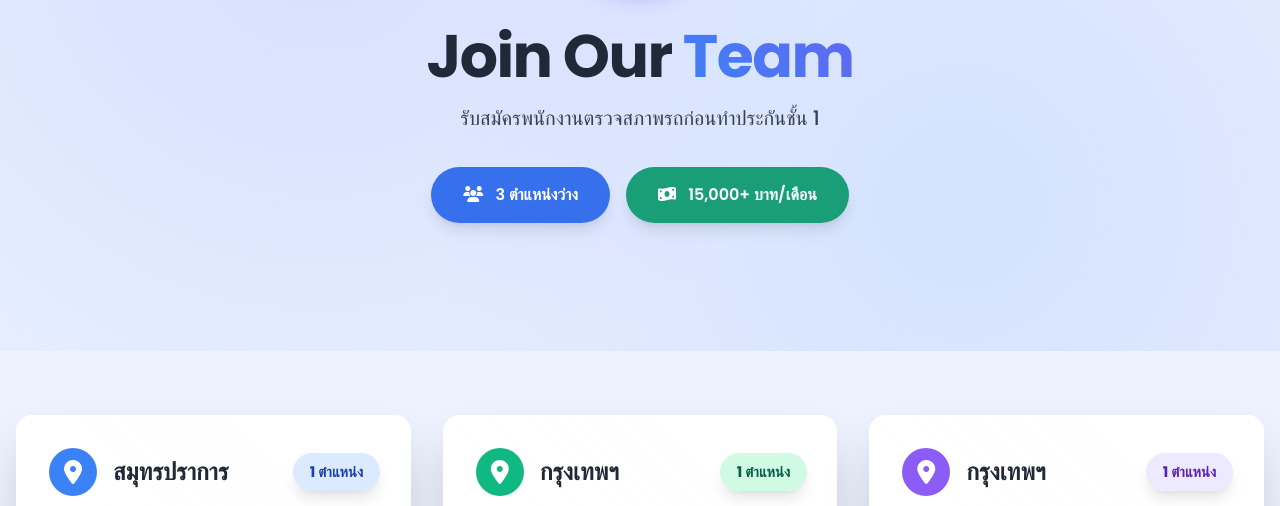
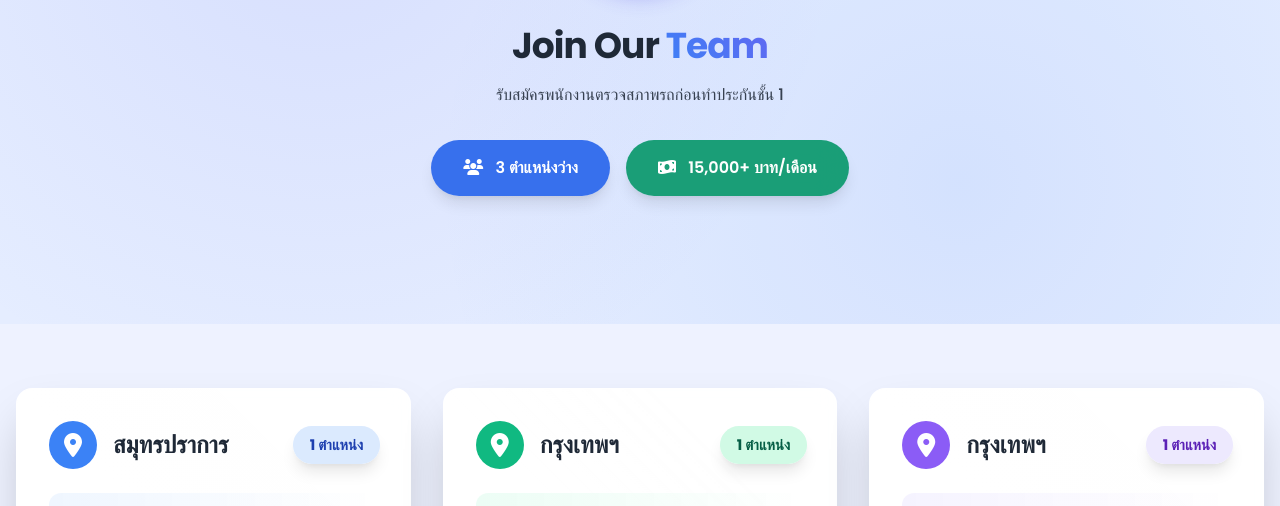
Before and after one commit to ohm41321/Recruitment_SAK, a plain HTML site: page index.html in a window 1280 px wide. Shown: the part 238-744 px from the top of the page. Drawn offline with nearby package versions, Linux system fonts and the light colour scheme.

Commit message:
update_font

```diff
--- a/index.html
+++ b/index.html
@@ -10,6 +10,7 @@
     <!-- Google Fonts -->
     <link rel="preconnect" href="https://fonts.googleapis.com">
     <link rel="preconnect" href="https://fonts.gstatic.com" crossorigin>
+    <link rel="icon" href="" type="image/png">
     <link href="https://fonts.googleapis.com/css2?family=Poppins:wght@300;400;500;600;700;800&display=swap" rel="stylesheet">
     <style>
         body {
@@ -138,10 +139,10 @@
                         <img src="logo_design.png" alt="S.A.K. Photo Service Logo" class="w-32 h-32 object-contain">
                     </div>
                 </div>
-                <h1 class="text-6xl font-bold text-gray-800 mb-4 tracking-tight">
+                <h1 class="text-4xl font-bold text-gray-800 mb-4 tracking-tight">
                     Join Our <span class="text-gradient bg-gradient-to-r from-blue-500 to-purple-600 bg-clip-text text-transparent">Team</span>
                 </h1>
-                <p class="text-xl text-gray-700 mb-8 max-w-2xl mx-auto leading-relaxed font-medium">
+                <p class="text-base text-gray-700 mb-8 max-w-2xl mx-auto leading-relaxed font-medium">
                     รับสมัครพนักงานตรวจสภาพรถก่อนทำประกันชั้น 1
                 </p>
                 <div class="flex justify-center space-x-4">
```
